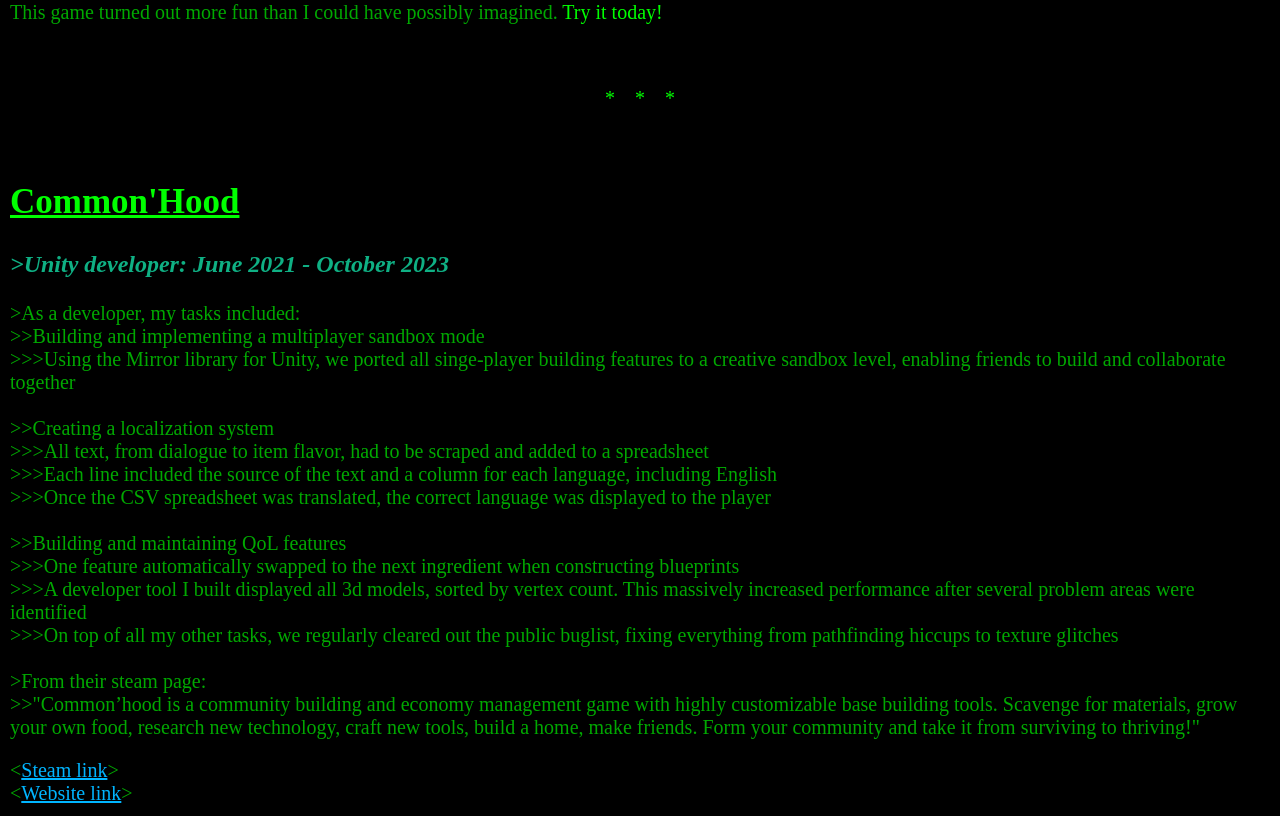
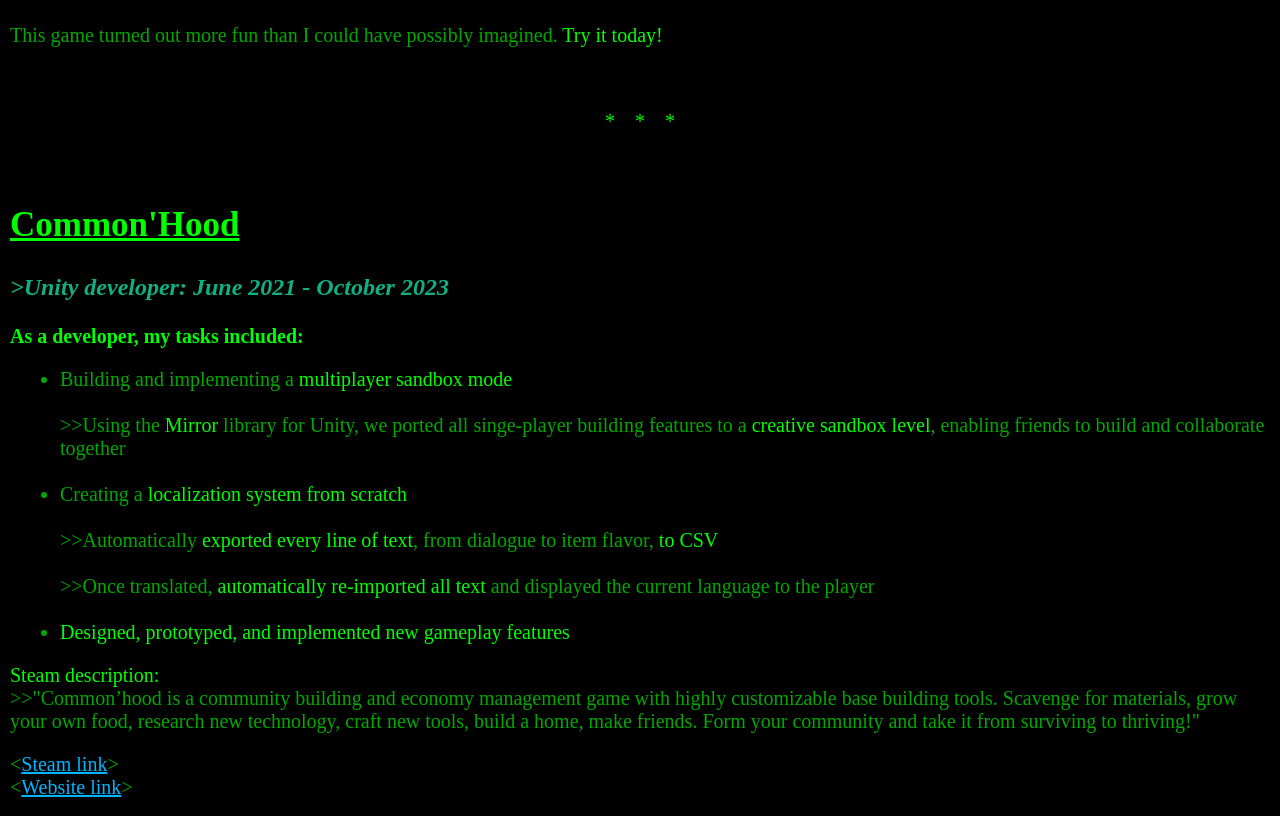
Before and after one commit to DanyeWestinator/DaneSite, a Django app: template Blogosphere/templates/SiteTemplates/ProgrammingPortfolio.html in a window 1280 px wide. Shown: the part 2011-2827 px from the top of the page. Run offline with Django 4.2, Linux system fonts and the light colour scheme; the template is opened without the code that fills it, so the values that code supplies are empty.

Commit message:
portfolio work

```diff
--- a/Blogosphere/templates/SiteTemplates/ProgrammingPortfolio.html
+++ b/Blogosphere/templates/SiteTemplates/ProgrammingPortfolio.html
@@ -55,17 +55,21 @@
     <p>
         <h2>Jump to section:</h2>
 
-        <br />
         ><a href="#Castle">Save the Castle!</a>
         - A <green>VR Tower defense</green>, coming soon to <green>Steam / Quest</green>
         <br />
         <br />
         ><a href="#Commonhood">Common'Hood</a>
         - A <green>narrative-driven crafting game</green>, now available on <green>Steam / Gamepass</green>
+
+        <br />
+        <br />
+        ><a href="#Solaris">Project Solaris</a> - <green>Unreal VR Developer</green>
         <br />
         <br />
         ><a href="#Education">Education</a> - <green>UC Irvine</green>, class of <green>2023</green>. Zot Zot Zot!
         <br /><br />
+
         ><a href="http://www.danecarstens.net">Return to home</a>
     </p>
     <p style="text-align: center; color: #00ff00">*&emsp;*&emsp;*</p>
@@ -74,7 +78,7 @@
     <br />
     <span>
         <h2 id="#Castle">Save the Castle!</h2>
-        <h3>Unity VR Developer: June 2023 - Present</h3>
+        <h3>>Unity VR Developer: June 2023 - Present</h3>
         <<a href="https://www.savethecastle.net">Steam</a>>
         <br />
         <p>
@@ -87,7 +91,7 @@
         <br />
         <p>
             With a team of only two, I've had to wear many hats during development.
-            <br /><br />&emsp;>Some features I've built include (but are not limited to!):
+            <br /><br />&emsp;>Some <green>features I've built</green> include (but are not limited to!):
             <ul>
                 <li>
                     <green>Enemy state machine</green>,
@@ -119,28 +123,34 @@
 
         <h2 id="Commonhood">Common'Hood</h2>
         <h3>>Unity developer: June 2021 - October 2023</h3>
+        <green><b>As a developer, my tasks included:</b></green>
+        <ul>
+            <li>
+                Building and implementing a <green>multiplayer sandbox mode</green>
+                <br />
+                <br />>>Using the <green>Mirror</green> library for Unity, we ported all singe-player building features to a <green>creative sandbox level</green>,
+                enabling friends to build and collaborate together
+            </li>
+            <br />
+            <li>
+                Creating a <green>localization system from scratch</green>
+                <br />
+                <br />
+                >>Automatically <green>exported every line of text</green>, from dialogue to item flavor, <green>to CSV</green><br />
+                <br />
+                >>Once translated, <green>automatically re-imported all text</green> and displayed the current language to the player<br />
+            </li>
+            <br />
+            <li>
+                <green>
+                    Designed, prototyped, and implemented new gameplay features
+                </green>
 
-        >As a developer, my tasks included:<br />
-        >>Building and implementing a multiplayer sandbox mode<br />
-        >>>Using the Mirror library for Unity, we ported all singe-player building features to a creative sandbox level,
-        enabling friends to build and collaborate together
-        <br /><br />
-
-        >>Creating a localization system<br />
-        >>>All text, from dialogue to item flavor, had to be scraped and added to a spreadsheet<br />
-        >>>Each line included the source of the text and a column for each language, including English<br />
-        >>>Once the CSV spreadsheet was translated, the correct language was displayed to the player<br /><br />
-
-        >>Building and maintaining QoL features<br />
-        >>>One feature automatically swapped to the next ingredient when constructing blueprints<br />
-        >>>A developer tool I built displayed all 3d models, sorted by vertex count.
-        This massively increased performance after several problem areas were identified<br />
-        >>>On top of all my other tasks, we regularly cleared out the public buglist,
-        fixing everything from pathfinding hiccups to texture glitches
-        <br /><br />
+            </li>
+        </ul>
 
 
-        >From their steam page: <br />
+        <green>Steam description:</green> <br />
         >>"Common’hood is a community building and economy management game with
         highly customizable base building tools. Scavenge for materials, grow your own food,
         research new technology, craft new tools, build a home, make friends.
@@ -158,21 +168,39 @@
         <a href="#PortfolioTop">Jump to top</a>
     </span>
 
-    <p style="text-align: center; color: #00ff00">*&emsp;*&emsp;*</p>
+    <br /><p style="text-align: center; color: #00ff00">*&emsp;*&emsp;*</p><br />
 
+    <span>
+        <h2 id="#Solaris">Project Solaris</h2>
+        <h3>>Unreal VR Developer - Halloween Game Jam 2023</h3>
+        <<a href="https://danecarstens.itch.io/project-solaris">itch download link</a>>
+        <ul>
+            <li>
+                Built <green>player interactions / puzzles</green>
+            </li>
+            <li>
+                Wrote the <green>narrative</green> and <green>flavor text</green>
+            </li>
+            <li>To us, there was no greater horror than the <green>Sun turning off</green></li>
 
+        </ul>
+        <img src="{% static 'images/solaris.gif' %} " height="300" />
+
+    </span>
+
+    <br /><p style="text-align: center; color: #00ff00">*&emsp;*&emsp;*</p><br />
 
     <h2 id="#Education">Education:</h2>
-    >>I graduated from UCI in June 2023 with a 3.4 GPA, with a BS in Computer Game Science and an emphasis on databases
+    >>I graduated from UCI in June 2023 with a <green>3.4 GPA</green>, with a <green>BS in Computer Game Science</green> and an emphasis on databases
     <br />
-    >>From day one, I was building games hands on with the Video Game Development Club, where I later served as a writing officer
+    >>From day one, I was <green>building games hands on</green> with the Video Game Development Club, where I later served as a <green>writing officer</green>
     <br />
     >>My courseload covered a broad array of computer science topics,
-    from networking to algorithm analysis to UI/UX design
+    from <green>networking</green> to <green>algorithm analysis</green> to <green>UI/UX design</green>
     <br />
     >>Many classes were project based, building real world systems
     <br />
-    >>I built AWS hosted web servers to practice SQL skills, along with countless games in Unity
+    >>I built <green>AWS hosted web servers</green> to practice SQL skills, along with <green>countless games in Unity</green>
 
     </span>
 
```
Also changed, not shown: 1 other file.
